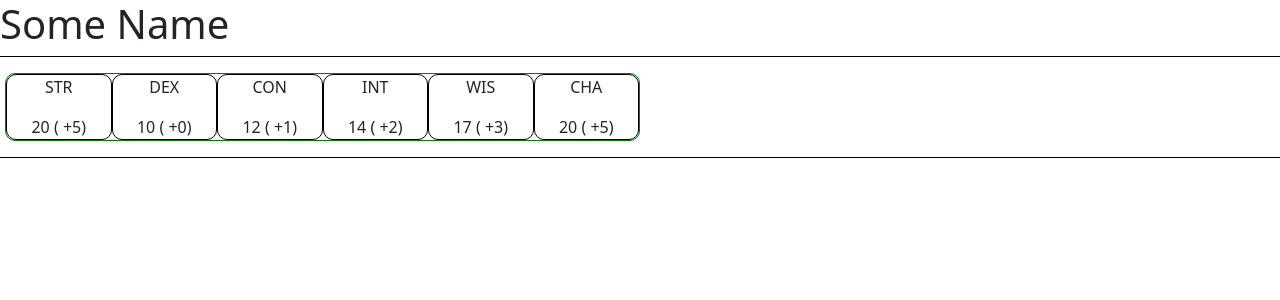
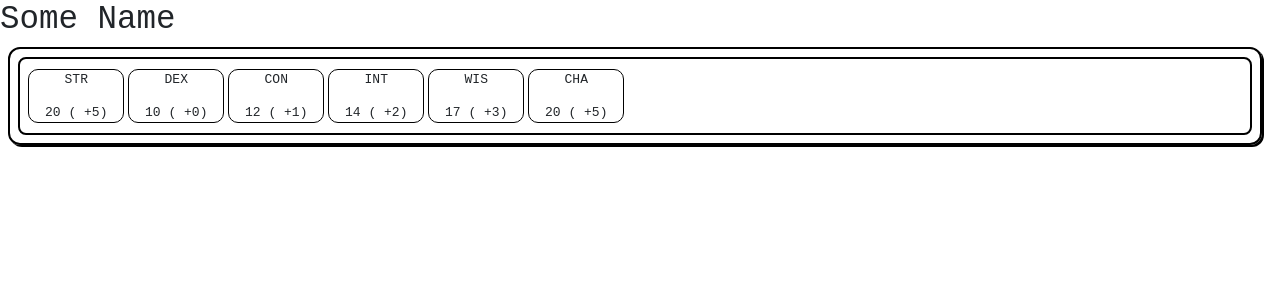
Before and after one commit to danielmckinnonanderson/gm-wiki, an Angular app: page / in a window 1280 px wide. Shown: the top 300 px of the page. Built offline with nearby package versions, Linux system fonts and the light colour scheme.

Commit message:
Update name, minor styling update

```diff
--- a/src/app/app.component.html
+++ b/src/app/app.component.html
@@ -1,7 +1,8 @@
 
-<h1>{{ this.charName }}</h1>
 
 <main>
+  <h1>{{ this.charName }}</h1>
+
   <attribute-panel
     [attributes]="this.attr"
   />
--- a/src/app/attribute-panel/attribute-panel.component.html
+++ b/src/app/attribute-panel/attribute-panel.component.html
@@ -1,7 +1,7 @@
 <section class="attr-container row">
-  <div class="attr-panel col-6">
+  <div class="attr-panel col-12">
 
-    <div class="row">
+    <div class="row align-items-center" style="padding-left: 8px; padding-right: 8px;">
       <div
         *ngFor="let attrKey of this.attributeKeys()"
         class="attr-box col-2 text-center"
--- a/src/app/attribute-panel/attribute-panel.component.scss
+++ b/src/app/attribute-panel/attribute-panel.component.scss
@@ -1,15 +1,22 @@
 .attr-container {
-  border: solid black 1px;
+  width: 98%;
+  border: solid black 2px;
+  margin-top: 8px;
+  margin-left: 8px;
+  padding: 8px;
   border-radius: 12px;
-  padding: 16px;
+  box-shadow: 2px 2px black;
 }
 
 .attr-panel {
-  border: solid green 1px;
-  border-radius: 10px;
+  border: solid black 2px;
+  border-radius: 8px;
+  padding: 8px;
 }
 
 .attr-box {
+  margin: 2px;
+  width: 96px;
   border: solid black 1px;
   border-radius: 10px;
 }
--- a/src/styles.scss
+++ b/src/styles.scss
@@ -1 +1,3 @@
-/* You can add global styles to this file, and also import other style files */
+html, main {
+  font-family: monospace
+}
```
Also changed, not shown: 1 other file (tests, documents, lock files or other folders).
